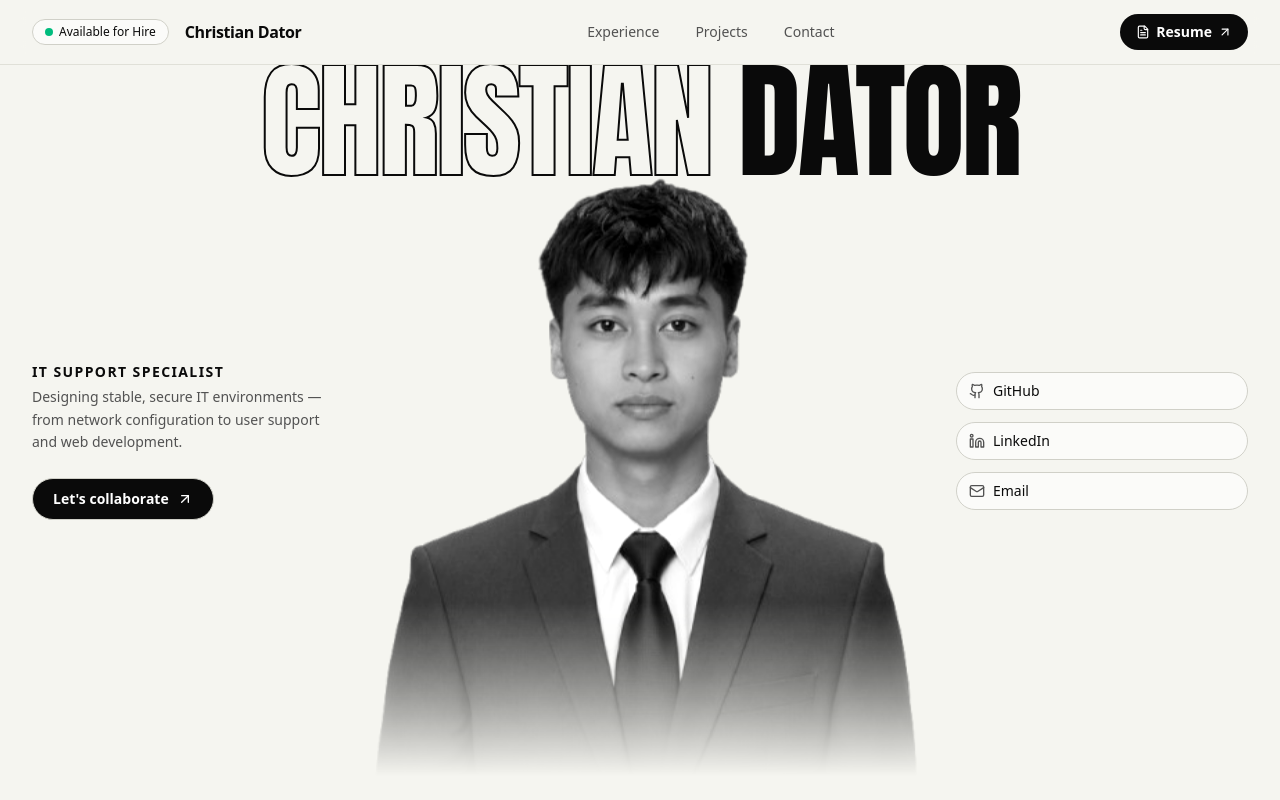
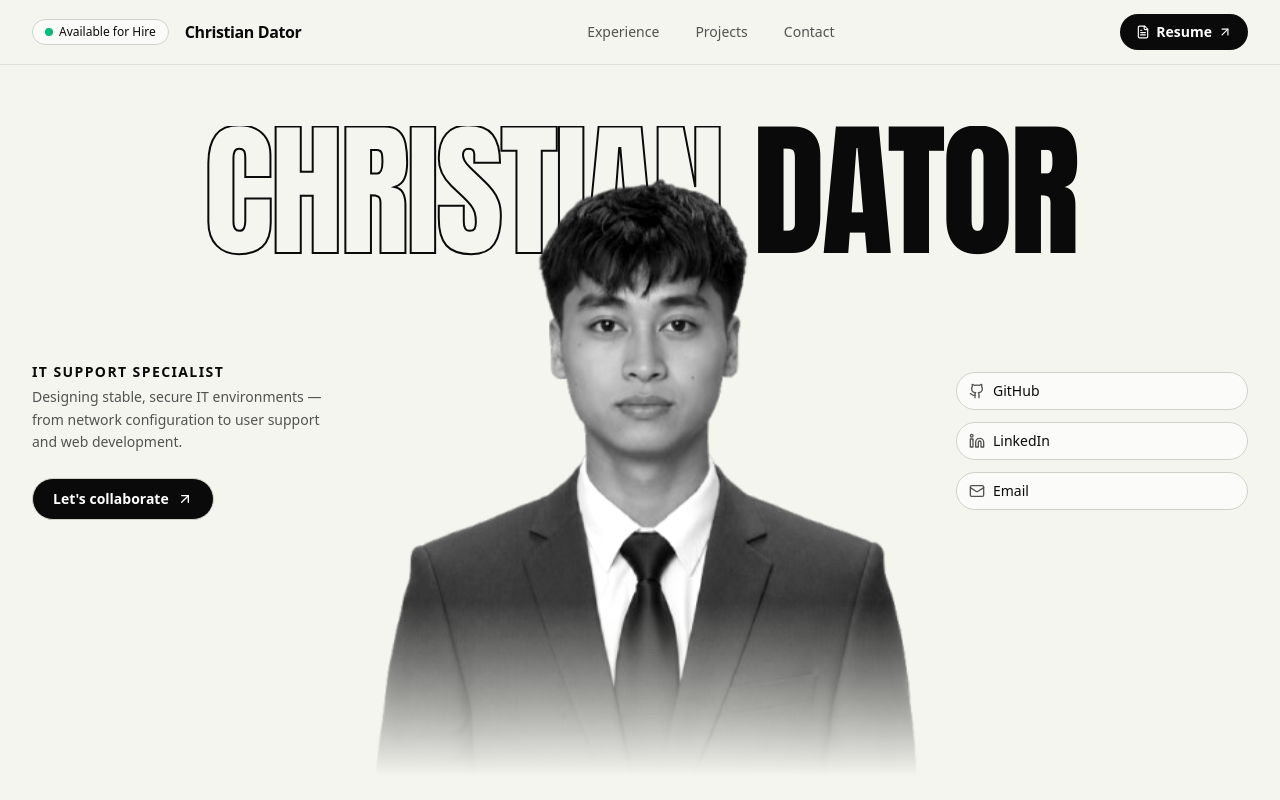
Before and after one commit to Matteoo10/My-Portfolio-Website, a React (Vite) app: page / in a window 1280 px wide. Shown: the top 800 px of the page. Built offline with nearby package versions, Linux system fonts and the light colour scheme.

Commit message:
Position display name CHRISTIAN DATOR closer behind portrait photo

```diff
--- a/src/components/Hero.tsx
+++ b/src/components/Hero.tsx
@@ -36,13 +36,13 @@ export const Hero: React.FC<HeroProps> = () => {
 
       {/* ── Large Display Name Behind Everything (parallax background layer) ── */}
       <div
-        className="absolute inset-x-0 top-0 flex items-start justify-center pointer-events-none select-none overflow-hidden parallax-bg"
+        className="absolute inset-x-0 top-[6%] sm:top-[8%] flex items-start justify-center pointer-events-none select-none overflow-hidden parallax-bg"
         aria-hidden="true"
         style={bgNameStyle}
       >
         <span
           className="font-display leading-none tracking-tight whitespace-nowrap"
-          style={{ fontSize: 'clamp(3.5rem, 10vw, 10rem)', lineHeight: 0.88 }}
+          style={{ fontSize: 'clamp(4rem, 11.5vw, 11.5rem)', lineHeight: 0.88 }}
         >
           <span className="text-outline">CHRISTIAN </span>
           <span className="text-[#0a0a0a]">DATOR</span>
```
